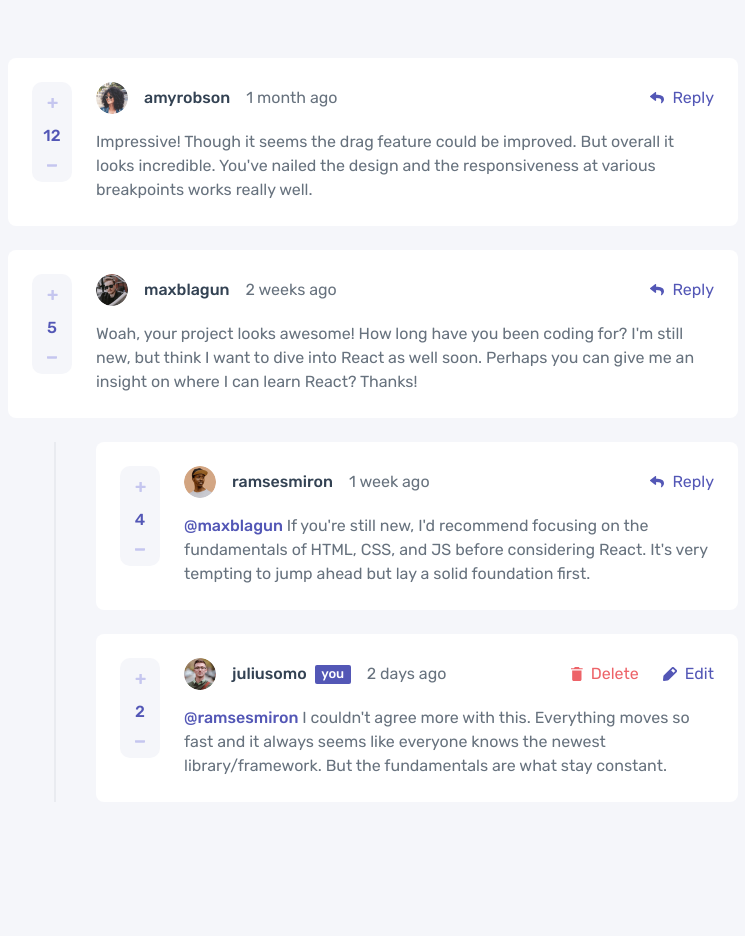
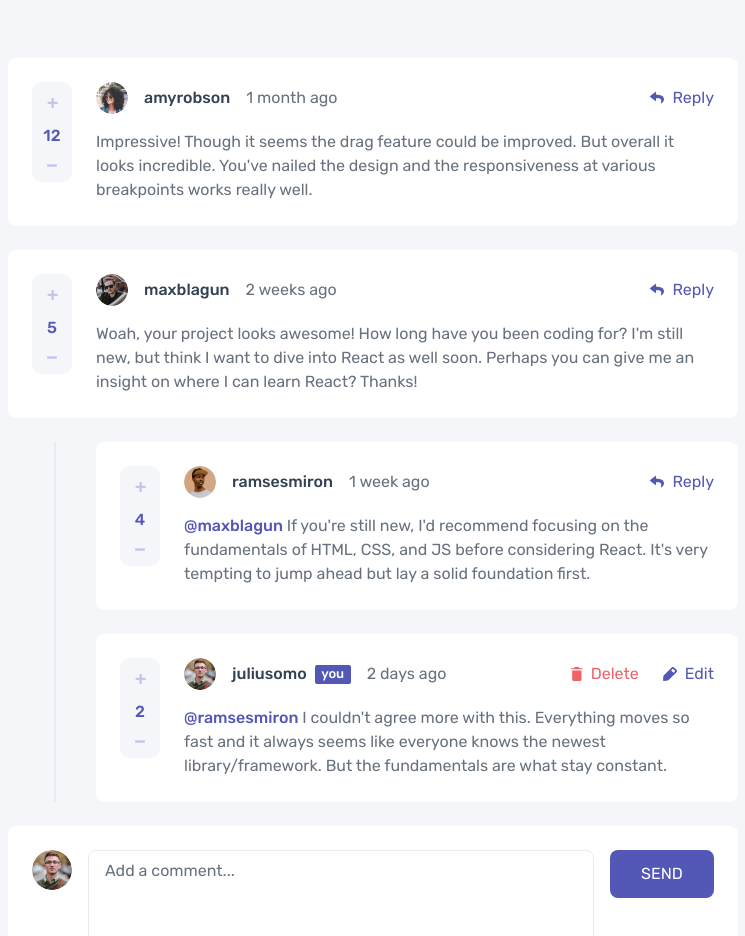
Before and after one commit to israel-monteiro/interactive-comments-section-main, a React (Vite) app: page / in a window 1280 px wide. Shown: the top 936 px of the page, without its empty margins (267-1012 px from the left). Before the commit the page ends 860 px from the top, so only its background shows below. Built offline with nearby package versions, Linux system fonts and the light colour scheme.

Commit message:
feat: create comment form

```diff
--- a/src/App.tsx
+++ b/src/App.tsx
@@ -1,12 +1,14 @@
+import { AddComment } from "./components/AddComment";
 import { CommentList } from "./components/CommentList";
 import { CommentProvider } from "./contexts/CommentProvider";
 
 function App() {
 
     return (
-        <main className="flex min-h-screen items-center py-14.5">
+        <main className="flex flex-col min-h-screen items-center py-14.5">
             <CommentProvider>
                 <CommentList/>
+                <AddComment/>
             </CommentProvider>
         </main>
     );
--- /dev/null
+++ b/src/components/AddComment/index.tsx
@@ -0,0 +1,21 @@
+import { useContext, useState, type FormEvent } from "react";
+import { CommentContext } from "../../contexts/CommentContext";
+
+export const AddComment = () => {
+    const { currentUser, addComment } = useContext(CommentContext);
+    const [content, setContent] = useState("");
+
+    const handleSubmit = (event: FormEvent<HTMLFormElement>) => {
+        event.preventDefault();
+        addComment(content);
+        setContent("");
+    };
+
+    return (
+        <form onSubmit={handleSubmit} className="mt-6 flex w-full max-w-182.5 items-start gap-4 rounded-lg bg-white p-6">
+            <img src={currentUser.image.png} alt={currentUser.username} className="size-10 shrink-0 rounded-full object-cover" />
+            <textarea placeholder="Add a comment..." value={content} onChange={(e) => setContent(e.target.value)} className="h-24 min-w-0 flex-1 resize-none rounded-lg border border-grey-100 bg-white px-4 py-2 text-grey-800 caret-purple-600 placeholder:text-grey-500 focus:border-purple-600 focus:outline-none" />
+            <button type="submit" className="flex h-12 w-26 shrink-0 items-center justify-center rounded-lg bg-purple-600 py-3 font-medium text-white uppercase">Send</button>
+        </form>
+    );
+};
--- a/src/components/CommentCard/index.tsx
+++ b/src/components/CommentCard/index.tsx
@@ -14,7 +14,7 @@ export const CommentCard = ({ comment }: CommentCardProps) => {
 
     const isCurrentUser = comment.user.username === currentUser.username;
     return (
-        <div className="comment-thread">
+        <div>
             <article className="flex w-full items-start gap-6 rounded-lg bg-white p-6">
                 <VoteComment id={comment.id} score={comment.score} />
                 <div className="min-w-0 flex-1">
@@ -27,7 +27,7 @@ export const CommentCard = ({ comment }: CommentCardProps) => {
                             />
 
                             <strong className="font-medium text-grey-800">{comment.user.username}</strong>
-                            {isCurrentUser && <span className="-ml-2 shrink-0 rounded-[2px] bg-purple-600 px-[6.5px] py-[1.5px] text-[13px] leading-4 font-medium text-white">you</span>}
+                            {isCurrentUser && <span className="-ml-2 shrink-0 rounded-xs bg-purple-600 px-[6.5px] py-[1.5px] text-[13px] leading-4 font-medium text-white">you</span>}
                             <span>{comment.createdAt}</span>
                         </div>
                         <CommentActions
--- a/src/components/CommentReply/index.tsx
+++ b/src/components/CommentReply/index.tsx
@@ -25,7 +25,7 @@ export const CommentReply = ({ reply }: CommentReplyProps) => {
                             alt={reply.user.username}
                         />
                         <strong className="font-medium text-grey-800">{reply.user.username}</strong>
-                        {isCurrentUser && <span className="-ml-2 shrink-0 rounded-[2px] bg-purple-600 px-[6.5px] py-[1.5px] text-[13px] leading-4 font-medium text-white">you</span>}
+                        {isCurrentUser && <span className="-ml-2 shrink-0 rounded-xs bg-purple-600 px-[6.5px] py-[1.5px] text-[13px] leading-4 font-medium text-white">you</span>}
                         <span>{reply.createdAt}</span>
                     </div>
                     <CommentActions
```
